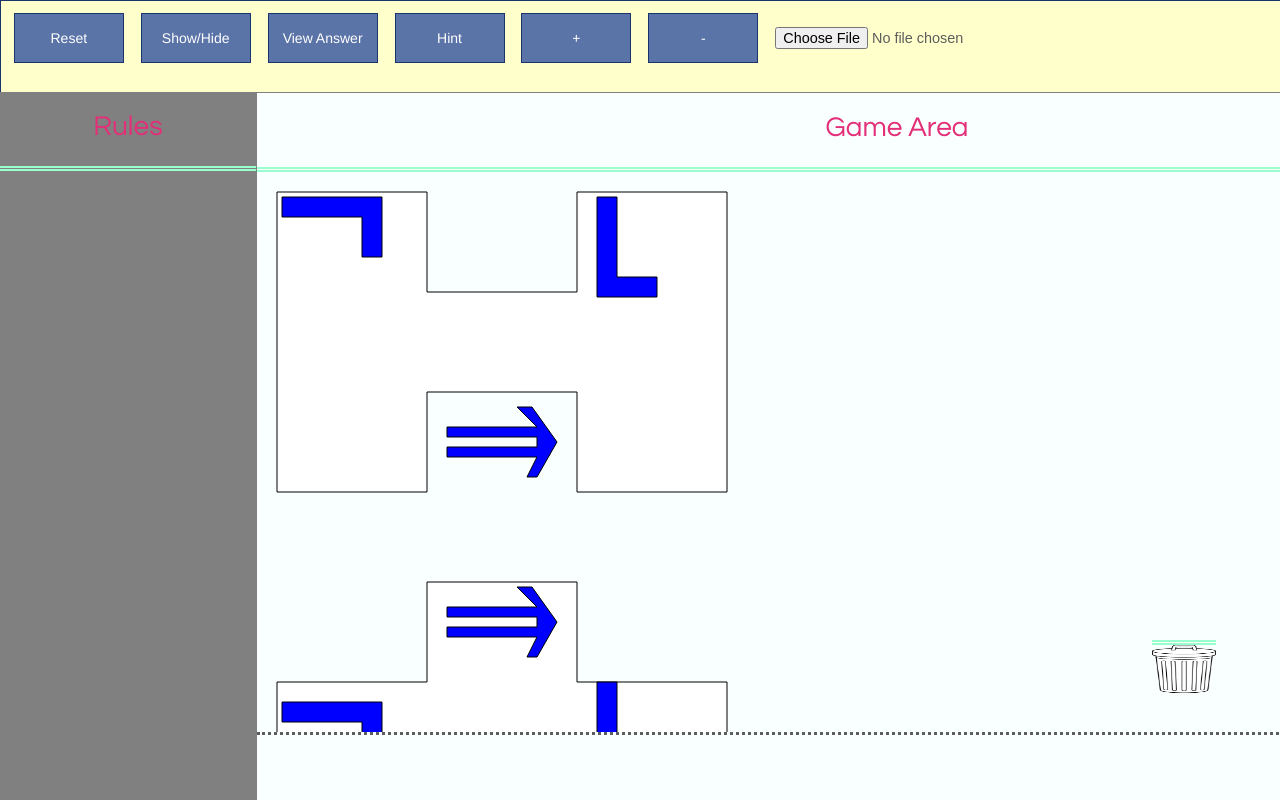
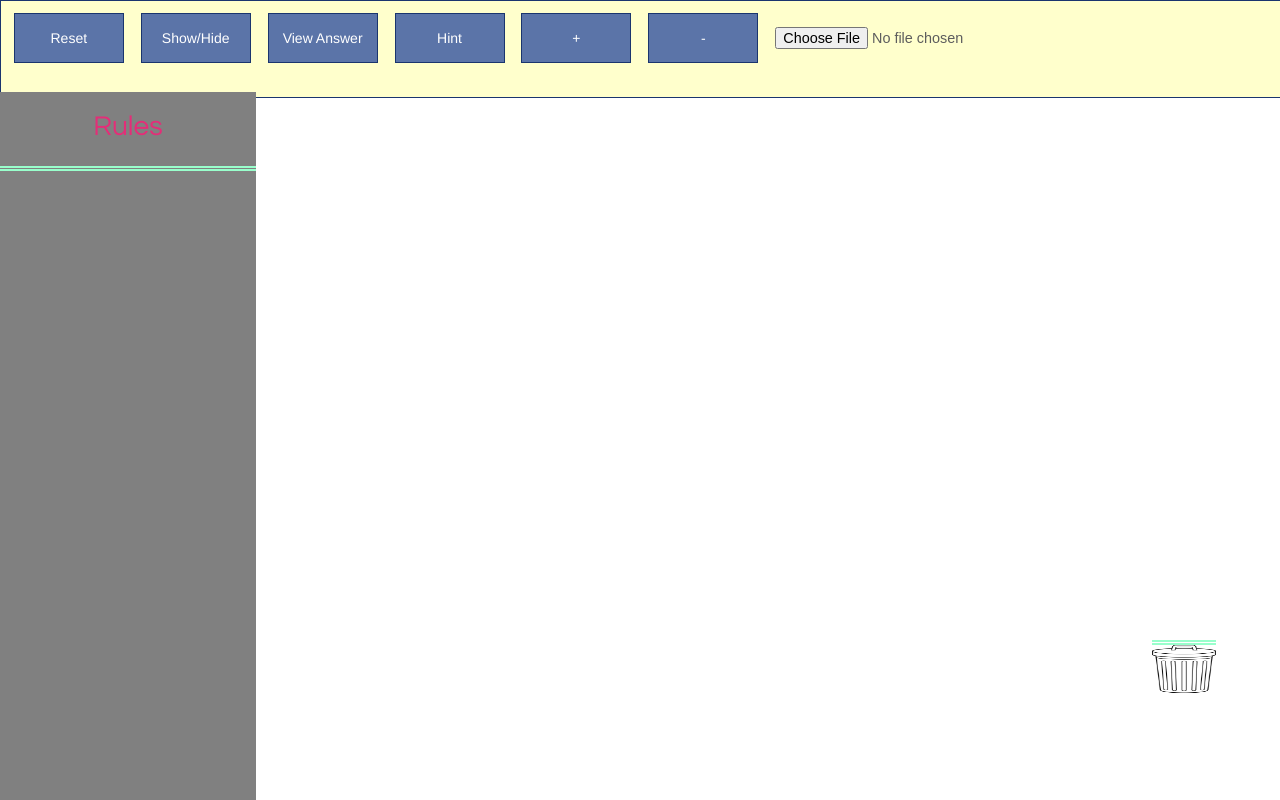
Before and after one commit to davidstreader/SWEN302-AQW-SHAPES, a plain HTML site: page index.html in a window 1280 px wide. Drawn offline with Linux system fonts and the light colour scheme.

Commit message:
Fix merge conflict

```diff
--- a/index.html
+++ b/index.html
@@ -16,7 +16,7 @@
 
 	<div id="main">
 		<div id="menuBarPanel">
-			<div id="menuBar" style="left:0px;20px">
+			<div id="menuBar" style="left:0px">
 					<button id="resetButton" class="menuBarButton">Reset</button>
 					<button id="showHideButton" class="menuBarButton">Show/Hide</button>
 					<button id="viewAnswerButton" class="menuBarButton">View Answer</button>
@@ -31,12 +31,7 @@
 			<div id="panelHeader"><h2>Rules</h2></div>
 			<div id="rulesPanelSvg"></div>
 		</div>
-
-		<div id="gameAreaPanel">
-			<div id="panelHeader"><h2>Game Area</h2></div>
-			<div id="canvasSvg"><canvas id="canvasGameArea">
-		</div>
-					<img type="image" id = "imageBin" src="resources/trashBin.png"></img>
+		<img type="image" id = "imageBin" src="resources/trashBin.png"></img>
 
 		</div>
 
```
